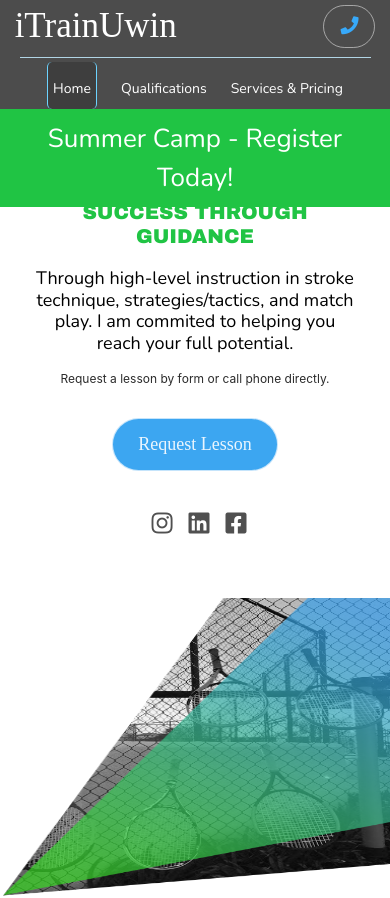
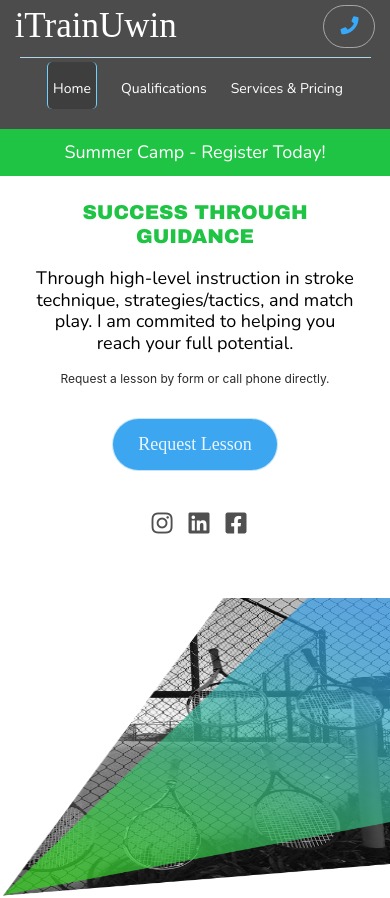
Before and after one commit to mtaslagyan/itrainuwin, a React (Create React App) app: page / in a window 390 px wide. Shown: the top 898 px of the page. Built offline with nearby package versions, Linux system fonts and the light colour scheme; a web font is replaced by a local one.

Commit message:
Update index.css

```diff
--- a/src/index.css
+++ b/src/index.css
@@ -873,6 +873,12 @@ input{
 /* medium */
 @media (max-width: 991.98px)
 {
+  .summer-camp-alert{
+    margin-top:20px;
+  }
+  .summer-camp-alert a{
+    font-size:18px;
+  }
   /* body{
     background:red;
   } */
```
